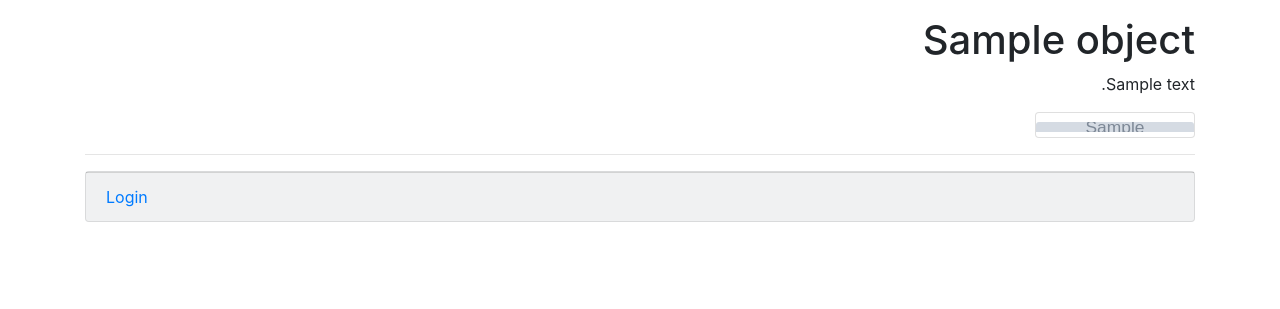
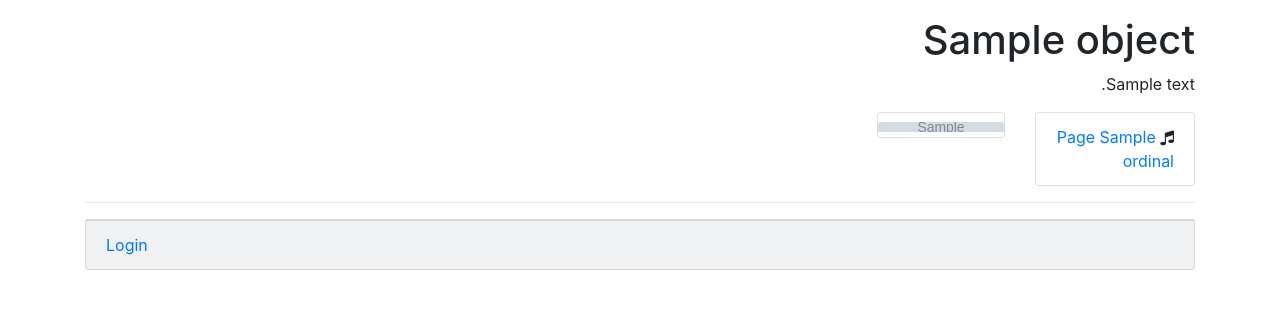
Before and after one commit to nonZero/Hagadot, a Django app: template books/templates/books/book_detail.html in a window 1280 px wide. Shown: the part 104-413 px from the top of the page. Run offline with Django 3.2, Linux system fonts and the light colour scheme; the template is opened without the code that fills it: most values are stand-ins (such as "Sample title", 1, 10 or a date in 2020); grey boxes marked "Sample" are stand-in pictures; some libraries are stand-ins or nearby versions.

Commit message:
Added optional track to annotation + small fixes

```diff
--- a/books/forms.py
+++ b/books/forms.py
@@ -23,6 +23,7 @@ class AnnotationCreateForm(forms.ModelForm):
         fields = (
             'x',
             'y',
+            'track',
             'content',
         )
         widgets = {
--- a/books/models.py
+++ b/books/models.py
@@ -20,6 +20,9 @@ class Book(models.Model):
 
     def get_absolute_url(self):
         return reverse('books:detail', args=[str(self.id)])
+
+    def annotations(self):
+        return Annotation.objects.filter(page__book=self)
 
 
 class Page(models.Model):
@@ -82,6 +85,9 @@ class Annotation(models.Model):
                              related_name='annotations')
     x = models.DecimalField(max_digits=5, decimal_places=1)
     y = models.DecimalField(max_digits=5, decimal_places=1)
+    track = models.ForeignKey(Track, null=True, blank=True,
+                              on_delete=models.CASCADE,
+                              related_name="annotations")
     content = models.TextField(_("content"))
 
     def __str__(self):
--- a/books/templates/books/book_detail.html
+++ b/books/templates/books/book_detail.html
@@ -26,6 +26,19 @@
         {{ object.summary|linebreaks }}
     {% endif %}
     <div class="row">
+        <div class="col-sm-2">
+            <ul class="list-group">
+                {% for a in object.annotations %}
+                    <li class="list-group-item">
+                        <span class="fa {{ a.track|yesno:'fa-music,fa-search' }}"></span>
+                        <a href="{{ a.page.get_absolute_url }}">{% trans "Page" %} {{ a.page.ordinal }}</a>
+                    </li>
+                {% endfor %}
+            </ul>
+
+        </div>
+        <div class="col-sm-10">
+            <div class="row">
 
                 {% for p in object.pages.all %}
                     <div class="col-6 col-sm-4 col-md-3 col-lg-2">
@@ -42,5 +55,7 @@
                     </div>
                 {% endfor %}
             </div>
+        </div>
+    </div>
 
 {% endblock %}
--- a/books/views.py
+++ b/books/views.py
@@ -125,6 +125,7 @@ class AnnotationUpdateView(PermissionRequiredMixin, UpdateView):
     permission_required = "books.change_annotation"
     model = models.Annotation
     fields = (
+        'track',
         'content',
     )
 
```
Also changed, not shown: books/templates/books/page_detail.html (+10 -1 lines), books/migrations/0004_annotation_track.py (added). Lines whose indentation alone changed are shown as unchanged.
